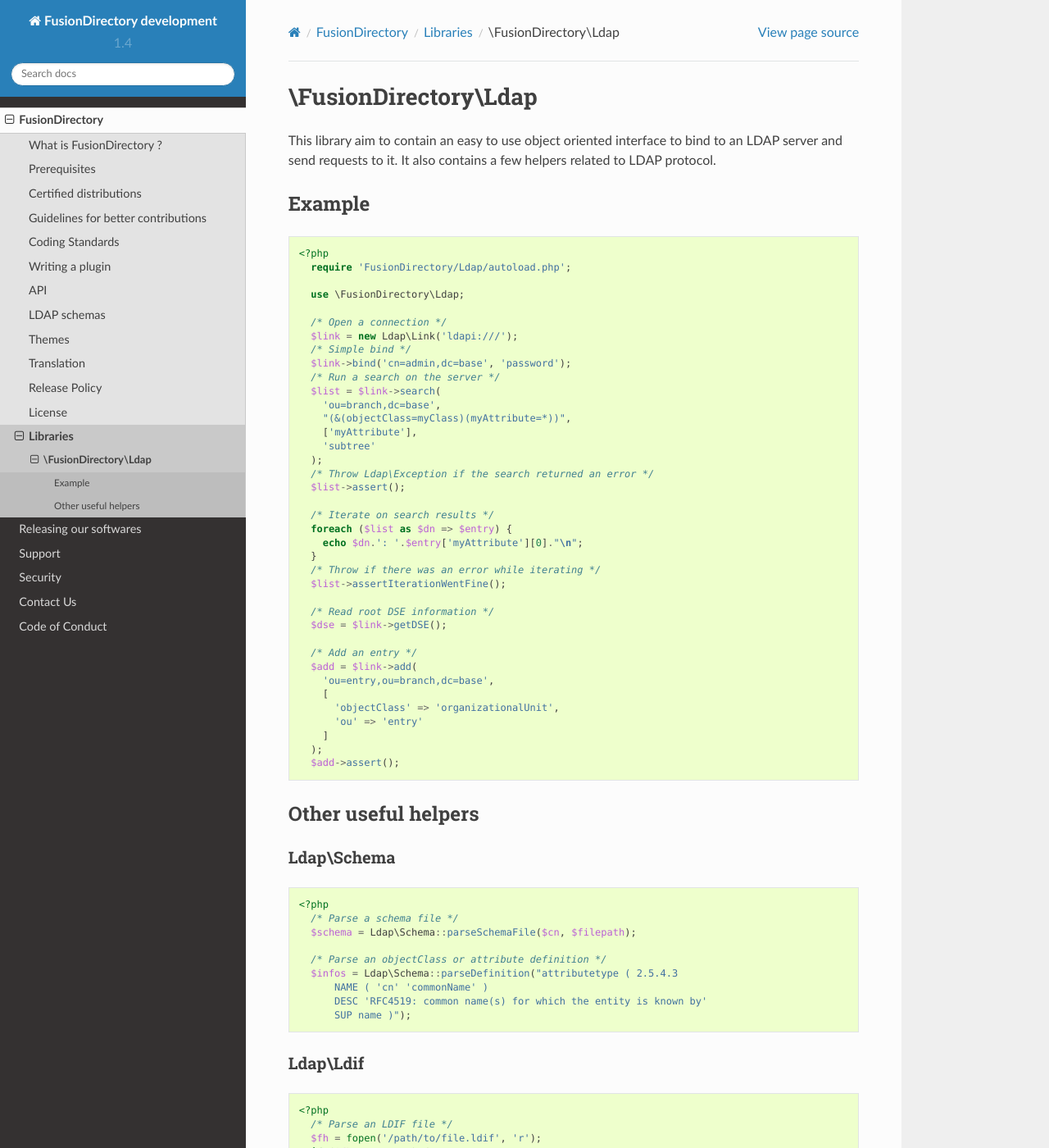
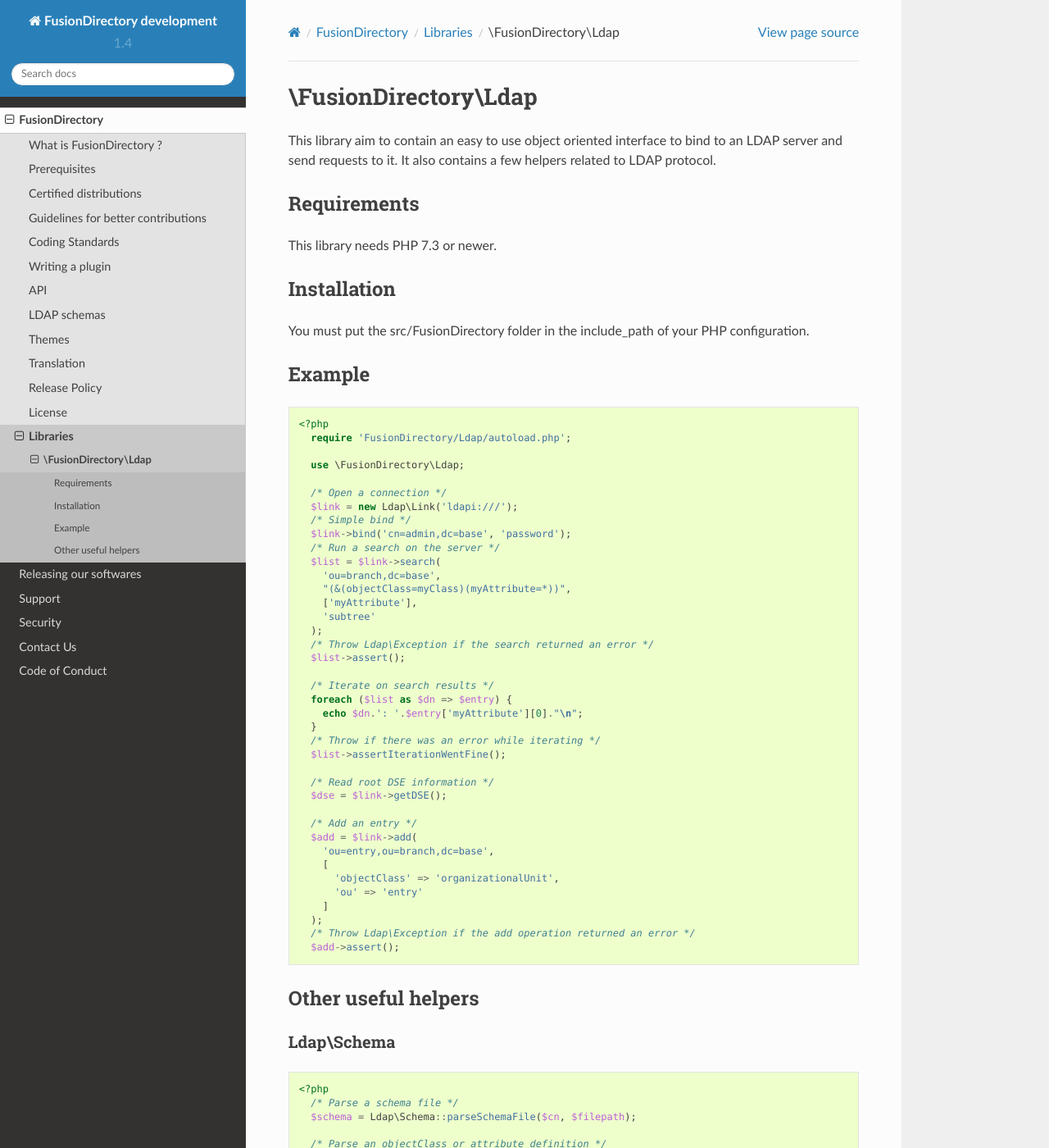
Before and after one commit to fusiondirectory/fusiondirectory-dev-manual, a Sphinx documentation site: the page built from source/fusiondirectory/libraries/ldap.rst, in a window 1280 px wide and 1400 px high. Shown: the whole window at 82% size. Built offline with Sphinx 7.4.7 and the Read the Docs theme 2.0.0, drawn with Linux system fonts in a browser that asks for light colours.

Commit message:
:books: fix(doc) Add installation and requirements sections
issue #54

```diff
--- a/source/fusiondirectory/libraries/ldap.rst
+++ b/source/fusiondirectory/libraries/ldap.rst
@@ -3,6 +3,16 @@
 
 This library aim to contain an easy to use object oriented interface to bind to an LDAP server and send requests to it.
 It also contains a few helpers related to LDAP protocol.
+
+Requirements
+------------
+
+This library needs PHP 7.3 or newer.
+
+Installation
+------------
+
+You must put the src/FusionDirectory folder in the include_path of your PHP configuration.
 
 Example
 -------
@@ -46,6 +56,7 @@
         'ou' => 'entry'
       ]
     );
+    /* Throw Ldap\Exception if the add operation returned an error */
     $add->assert();
 
 Other useful helpers
```
